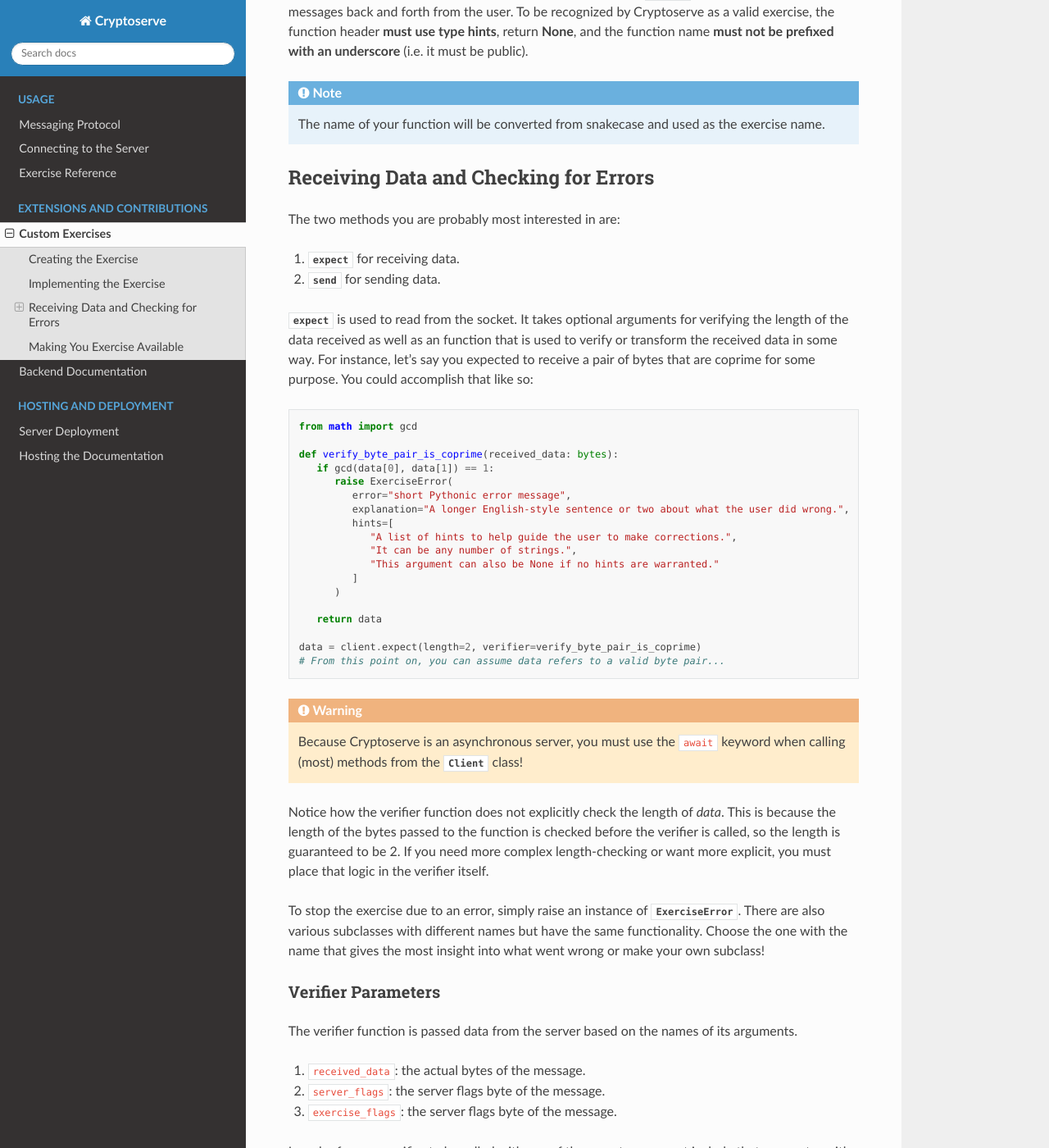
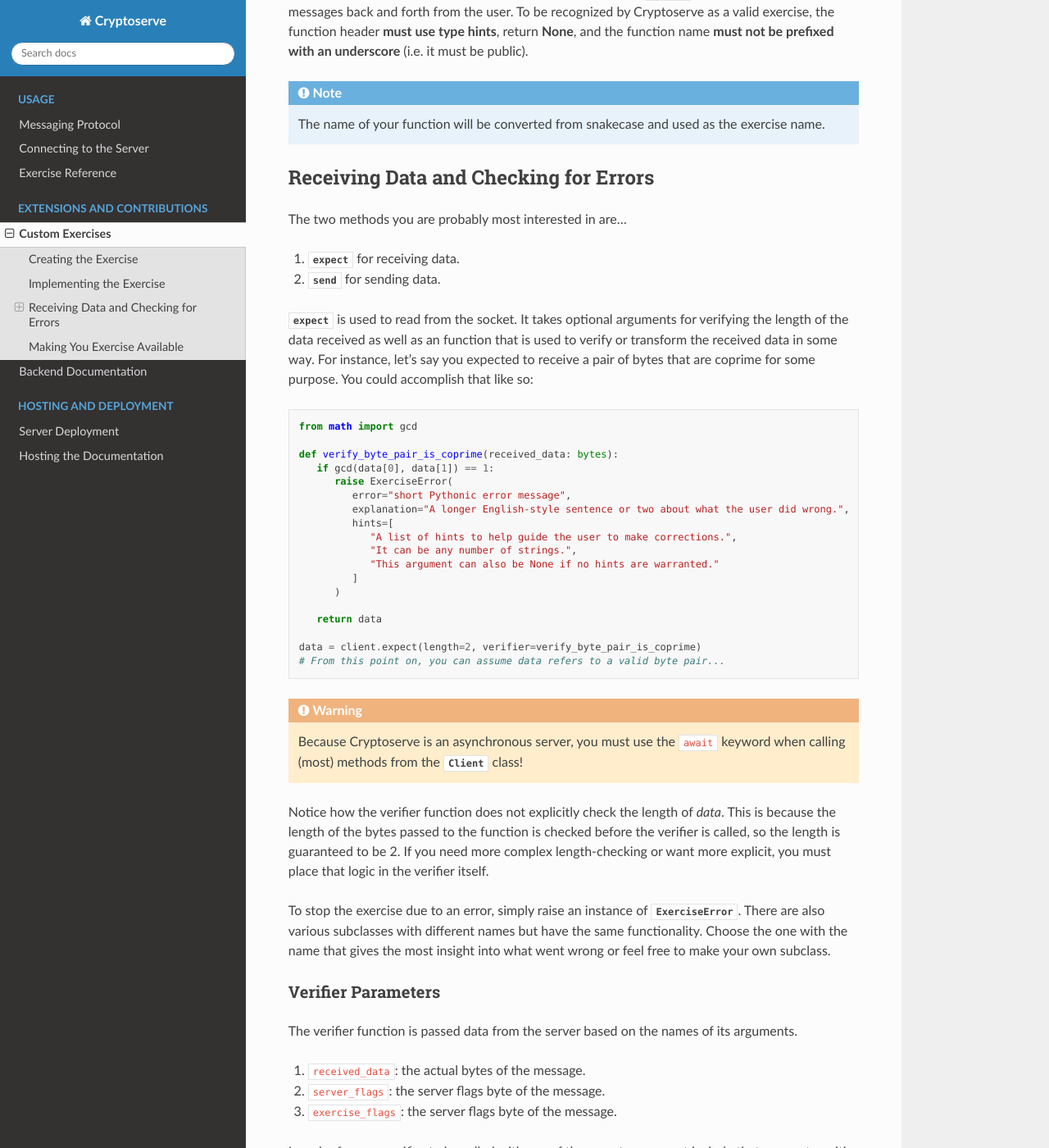
Before and after one commit to PeanutButterRat/cryptoserve, a Sphinx documentation site: the page built from docs/source/contributing/custom_exercises.rst, in a window 1280 px wide and 1400 px high, scrolled down 660 px. Shown: the whole window at 82% size. Built offline with Sphinx 7.4.7 and the Read the Docs theme 3.1.0, drawn with Linux system fonts in a browser that asks for light colours.

Commit message:
Clean up errors in documentation

```diff
--- a/docs/source/contributing/custom_exercises.rst
+++ b/docs/source/contributing/custom_exercises.rst
@@ -44,7 +44,7 @@ messages back and forth from the user. To be recognized by Cryptoserve as a vali
 Receiving Data and Checking for Errors
 --------------------------------------
 
-The two methods you are probably most interested in are:
+The two methods you are probably most interested in are...
 
 1. |expect| for receiving data.
 2. |send| for sending data.
@@ -81,7 +81,7 @@ passed to the function is checked before the verifier is called, so the length i
 length-checking or want more explicit, you must place that logic in the verifier itself.
 
 To stop the exercise due to an error, simply raise an instance of |ExerciseError|. There are also various subclasses with different names
-but have the same functionality. Choose the one with the name that gives the most insight into what went wrong or make your own subclass!
+but have the same functionality. Choose the one with the name that gives the most insight into what went wrong or feel free to make your own subclass.
 
 
 Verifier Parameters
```
Also changed, not shown: 3 other files.
